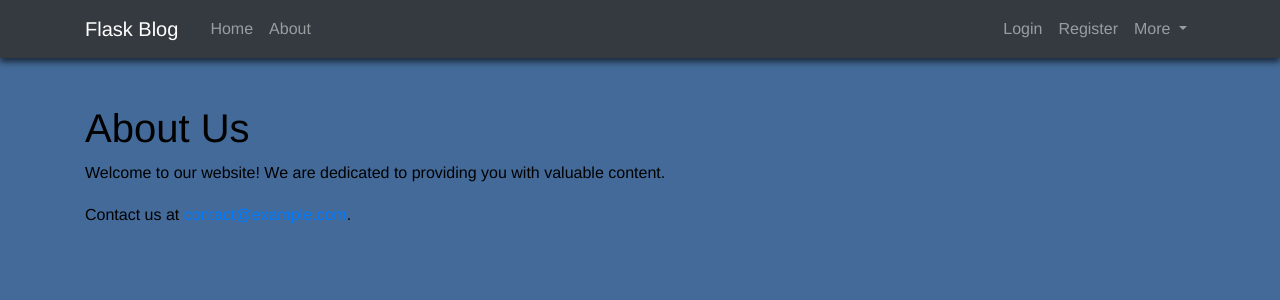
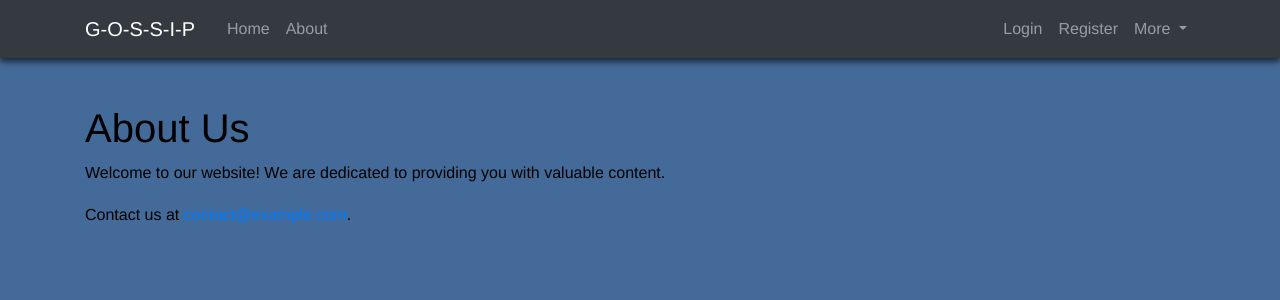
Before and after one commit to Gabtoriel/webstack-portfolio-project, a Flask app: page /about in a window 1280 px wide. Shown: the top 300 px of the page. Run offline with Flask 3, Linux system fonts and the light colour scheme.

Commit message:
Corrected project name.

```diff
--- a/flaskblog/templates/layout.html
+++ b/flaskblog/templates/layout.html
@@ -19,7 +19,7 @@
     <header class="site-header">
         <nav class="navbar navbar-expand-md navbar-dark bg-dark fixed-top">
             <div class="container">
-                <a class="navbar-brand mr-4" href="/">Flask Blog</a>
+                <a class="navbar-brand mr-4" href="/">G-O-S-S-I-P</a>
                 <button class="navbar-toggler" type="button" data-toggle="collapse" data-target="#navbarToggle" aria-controls="navbarToggle" aria-expanded="false" aria-label="Toggle navigation">
                     <span class="navbar-toggler-icon"></span>
                 </button>
```
